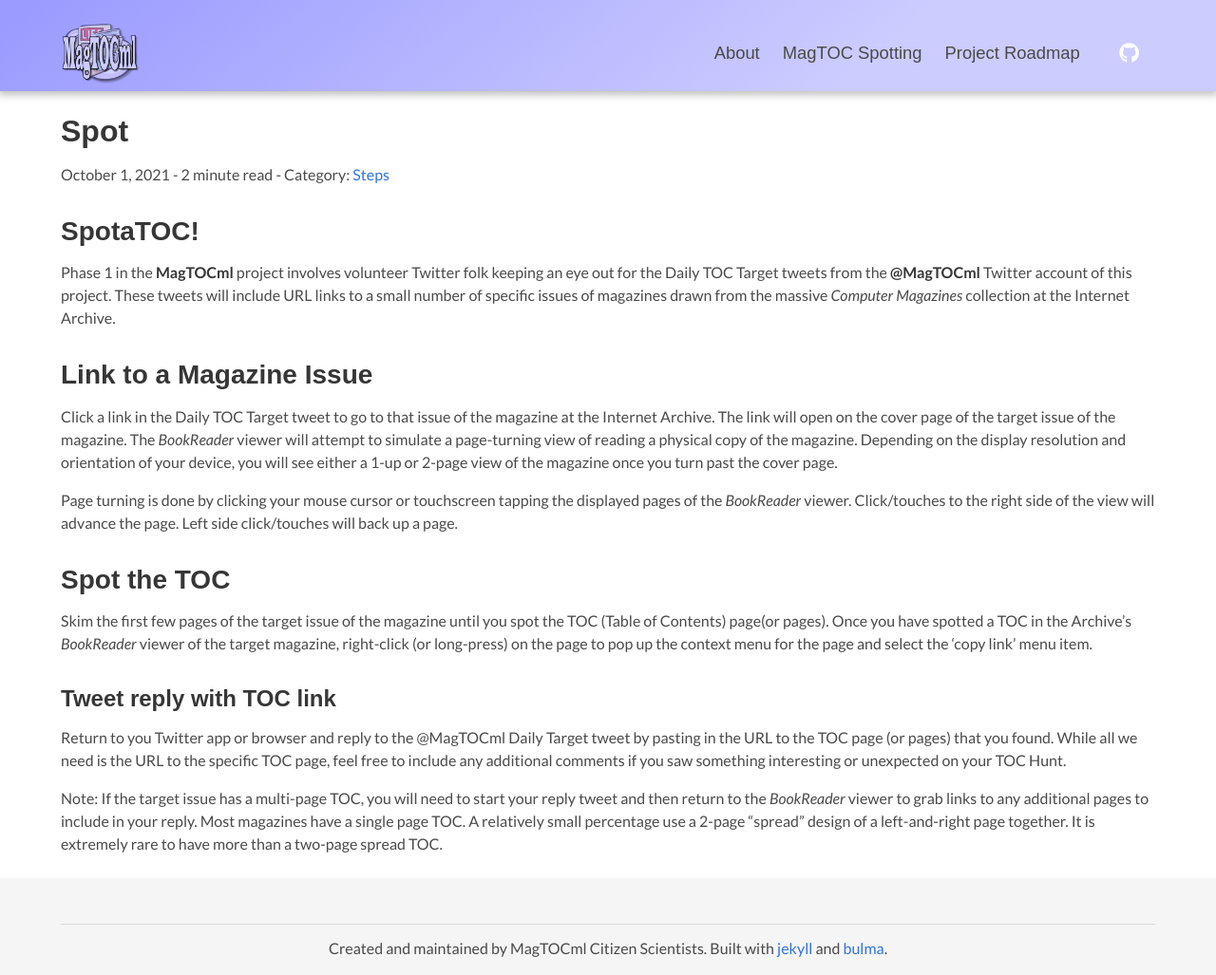
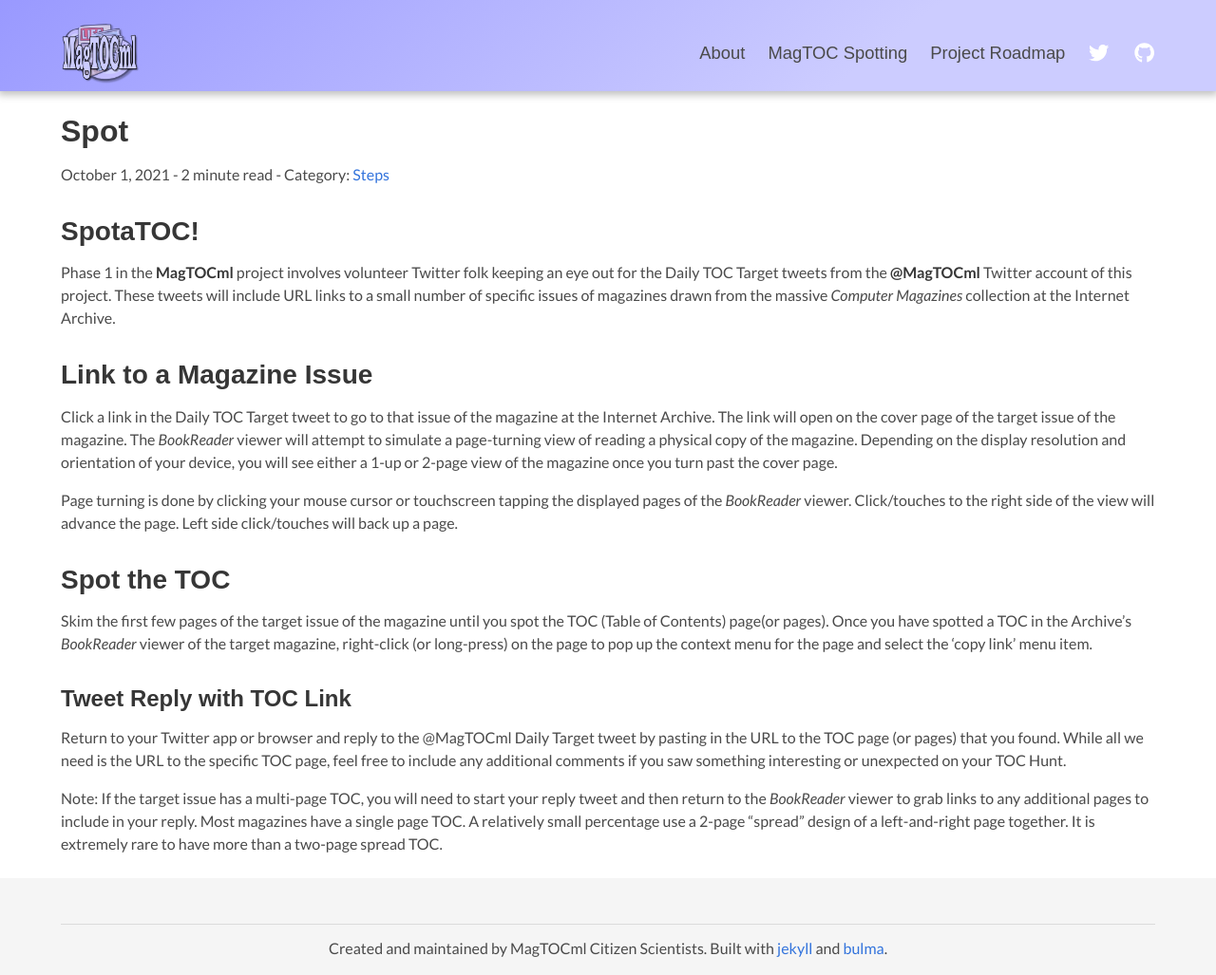
Before and after one commit to MagTOCml/magtocml.github.io, a Jekyll site: the page built from _project/1-spot.md, in a window 1280 px wide. Shown: the whole page at 95% size. Built offline with Jekyll 4.4.1, drawn with Linux system fonts in a browser that asks for light colours; nearby versions of some CDN libraries; some web fonts are replaced; a style sheet for code colours, icons or effects is not loaded.

Commit message:
Include Twitter account in the navbar & typo fixes
Add link to the @MagTOCml Twitter account in the navbar and correct a couple typos.

```diff
--- a/_data/settings.yml
+++ b/_data/settings.yml
@@ -18,6 +18,7 @@ menu:
 
 social:
 # - {name: 'slack', icon: 'fab fa-slack-hash', link: ''}
+- {name: 'Twitter', icon: 'fab fa-twitter', link: 'https://twitter.com/MagTOCml'}
 - {name: 'Github', icon: 'fab fa-github', link: 'https://github.com/MagTOCml/MagTOCspotter'}
 
 project:
--- a/_project/1-spot.md
+++ b/_project/1-spot.md
@@ -22,7 +22,7 @@ Page turning is done by clicking your mouse cursor or touchscreen tapping the di
 
 Skim the first few pages of the target issue of the magazine until you spot the TOC (Table of Contents) page(or pages). Once you have spotted a TOC in the Archive's *BookReader* viewer of the target magazine, right-click (or long-press) on the page to pop up the context menu for the page and select the 'copy link' menu item.
 
-### Tweet reply with TOC link
-Return to you Twitter app or browser and reply to the @MagTOCml Daily Target tweet by pasting in the URL to the TOC page (or pages) that you found. While all we need is the URL to the specific TOC page, feel free to include any additional comments if you saw something interesting or unexpected on your TOC Hunt.
+### Tweet Reply with TOC Link
+Return to your Twitter app or browser and reply to the @MagTOCml Daily Target tweet by pasting in the URL to the TOC page (or pages) that you found. While all we need is the URL to the specific TOC page, feel free to include any additional comments if you saw something interesting or unexpected on your TOC Hunt.
 
 Note: If the target issue has a multi-page TOC, you will need to start your reply tweet and then return to the *BookReader* viewer to grab links to any additional pages to include in your reply. Most magazines have a single page TOC. A relatively small percentage use a 2-page "spread" design of a left-and-right page together. It is extremely rare to have more than a two-page spread TOC.
--- a/assets/css/bulma.scss
+++ b/assets/css/bulma.scss
@@ -202,3 +202,13 @@ h6:hover .header-link {
 .hero.is-bold {
     background-image: linear-gradient(141deg, $dark-purp 0%, $purp 71%, $purp 100%);
 }
+
+.navbar-item a.bg-transparent.button.is-danger {
+    background-color: #fff;
+    padding-bottom: calc(0.5em - 1px);
+    padding-left: 0;
+    padding-right: 0;
+    padding-top: calc(0.5em - 1px);
+    text-align: center;
+    white-space: nowrap;
+}
```
Also changed, not shown: _project/3-train.md (+1 -1 lines).
